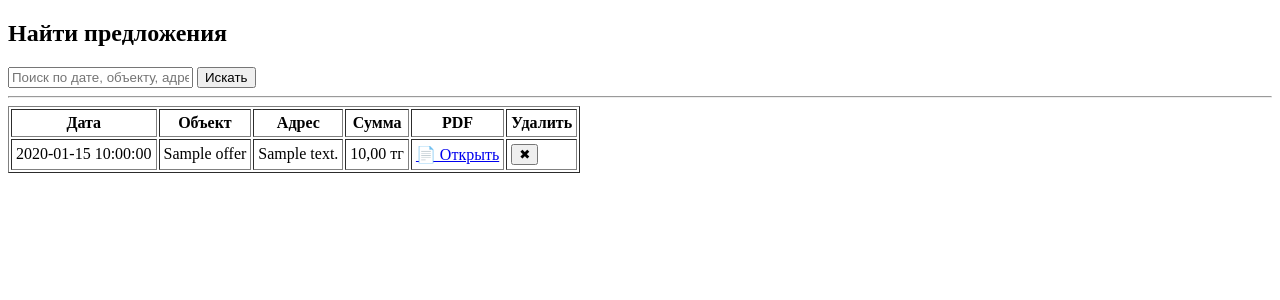
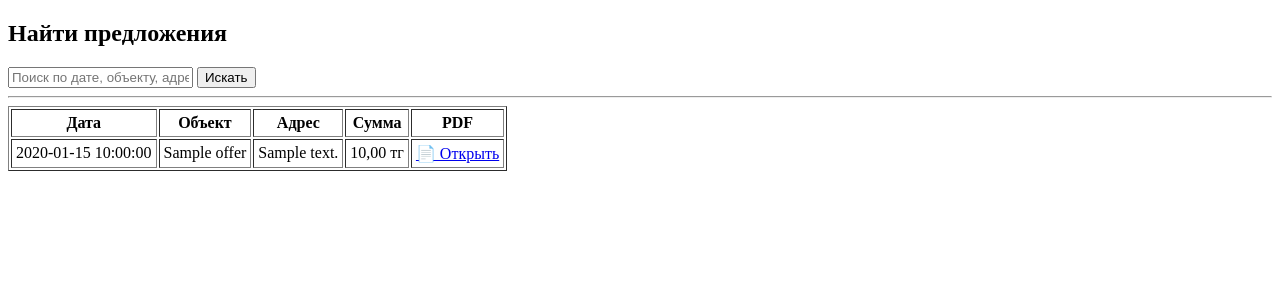
Before and after one commit to goffer2000/commercial-offer, a Flask app: template templates/offers_list.html in a window 1280 px wide. Shown: the top 300 px of the page. Run offline with Flask 3, Linux system fonts and the light colour scheme; the template is opened without the code that fills it: most values are stand-ins (such as "Sample title", 1, 10 or a date in 2020).

Commit message:
Update offers_list.html

```diff
--- a/templates/offers_list.html
+++ b/templates/offers_list.html
@@ -18,7 +18,6 @@
       <th>Адрес</th>
       <th>Сумма</th>
       <th>PDF</th>
-      <th>Удалить</th>
     </tr>
     {% for o in offers %}
     <tr>
@@ -26,14 +25,7 @@
       <td>{{ o.object_name }}</td>
       <td>{{ o.address }}</td>
       <td>{{ "{:,.2f}".format(o.total).replace(",", " ").replace(".", ",") }} тг</td>
-      <td>
-        <a href="{{ o.pdf_filename }}" target="_blank">📄 Открыть</a>
-      </td>
-      <td>
-        <form method="post" action="/delete/{{ o.id }}" onsubmit="return confirm('Удалить это предложение?')">
-          <button type="submit">✖</button>
-        </form>
-      </td>
+      <td><a href="{{ o.pdf_filename }}" target="_blank">📄 Открыть</a></td>
     </tr>
     {% endfor %}
   </table>
```
